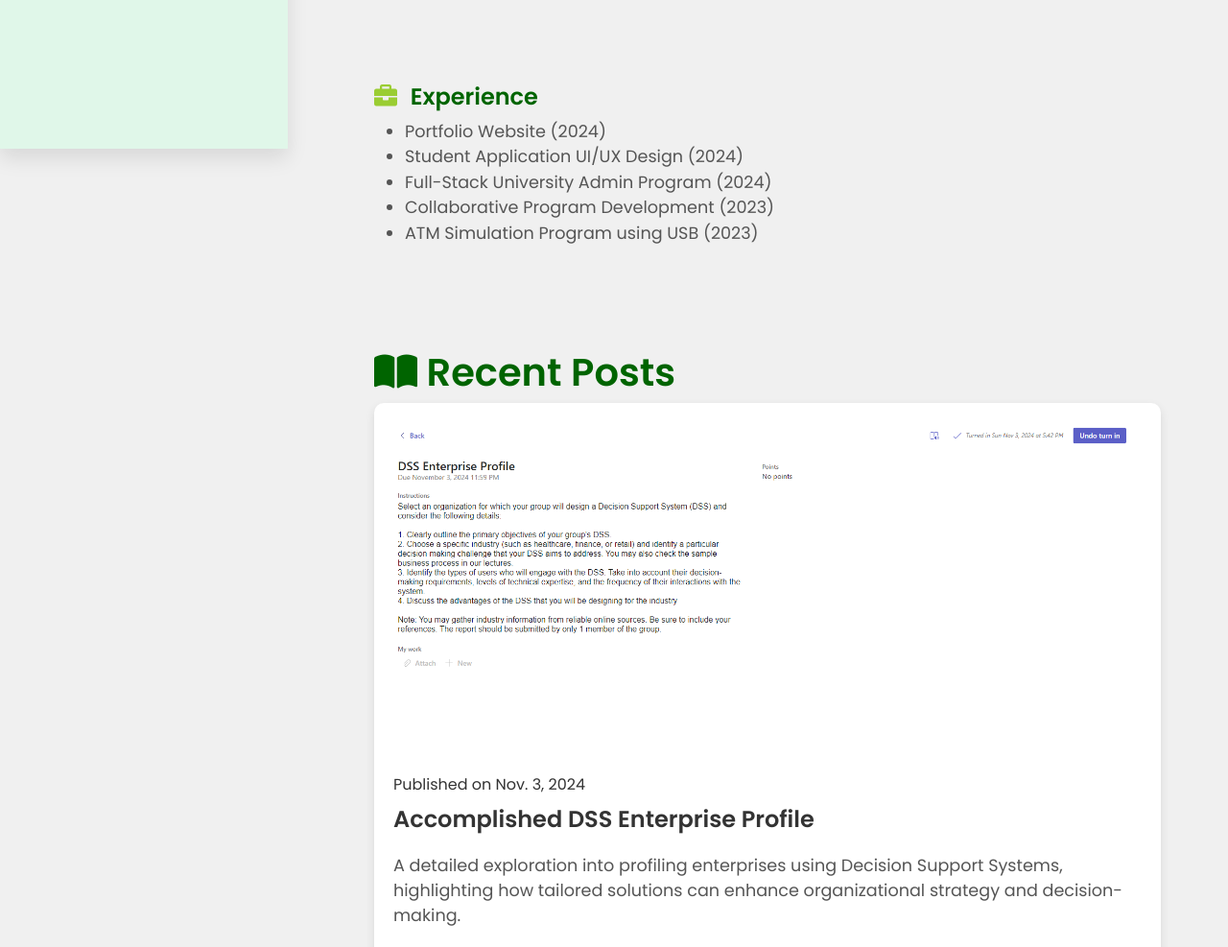
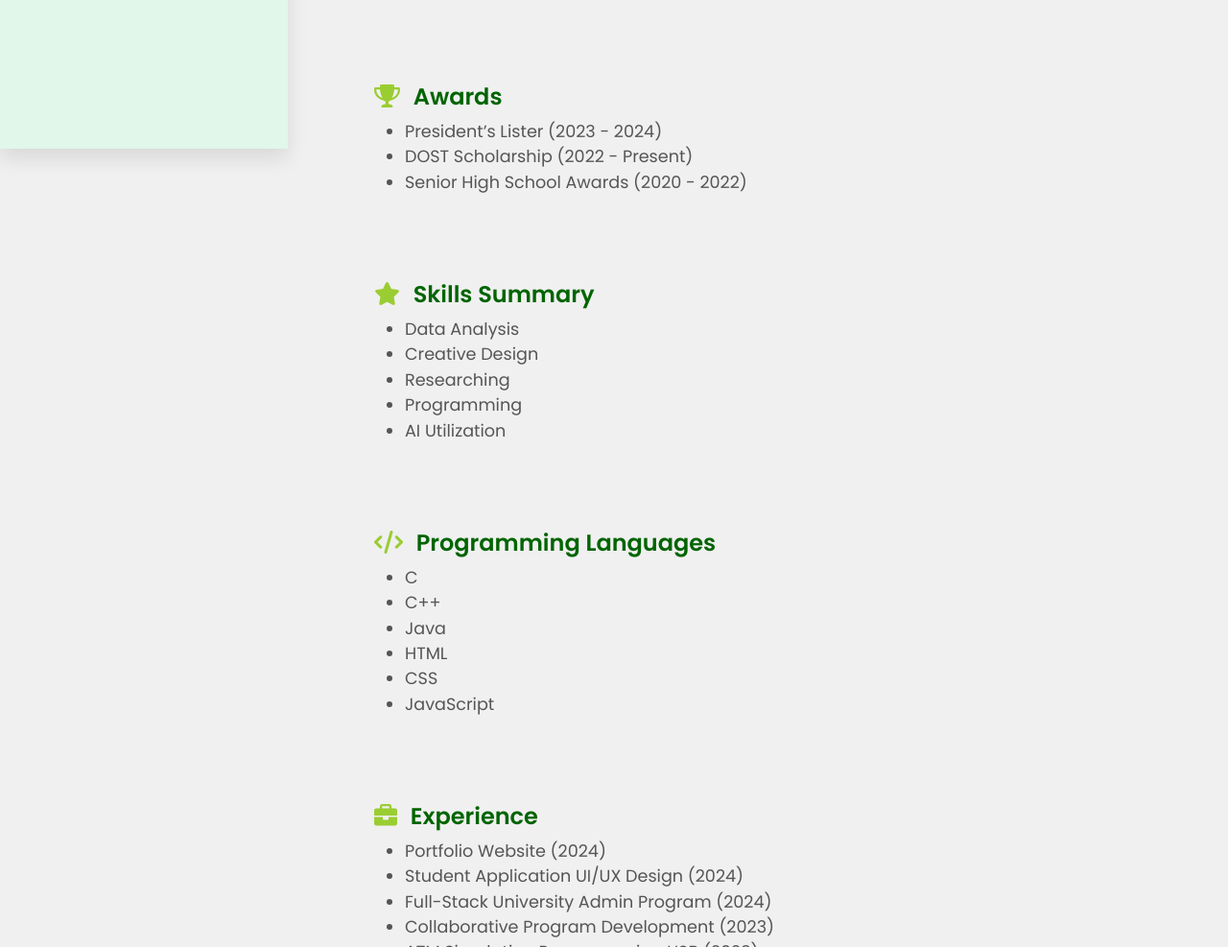
Before and after one commit to Jerome-Tegrado/Web-Dev-Lab-Act-3, a plain HTML site: page index.html in a window 1280 px wide. Shown: the part 701-1688 px from the top of the page at 96% size. Drawn offline with nearby package versions, Linux system fonts and the light colour scheme.

Commit message:
Update index.html

```diff
--- a/index.html
+++ b/index.html
@@ -400,6 +400,38 @@
             </ul>
         </section>
 
+        <section id="awards">
+            <h3><i class="fas fa-trophy"></i> Awards</h3>
+            <ul>
+                <li>President’s Lister (2023 - 2024)</li>
+                <li>DOST Scholarship (2022 - Present)</li>
+                <li>Senior High School Awards (2020 - 2022)</li>
+            </ul>
+        </section>
+
+        <section id="skills-summary">
+            <h3><i class="fas fa-star"></i> Skills Summary</h3>
+            <ul>
+                <li>Data Analysis</li>
+                <li>Creative Design</li>
+                <li>Researching</li>
+                <li>Programming</li>
+                <li>AI Utilization</li>
+            </ul>
+        </section>
+
+        <section id="programming-languages">
+            <h3><i class="fas fa-code"></i> Programming Languages</h3>
+            <ul>
+                <li>C</li>
+                <li>C++</li>
+                <li>Java</li>
+                <li>HTML</li>
+                <li>CSS</li>
+                <li>JavaScript</li>
+            </ul>
+        </section>
+
         <section id="experience">
             <h3><i class="fas fa-briefcase"></i> Experience</h3>
             <ul>
```
